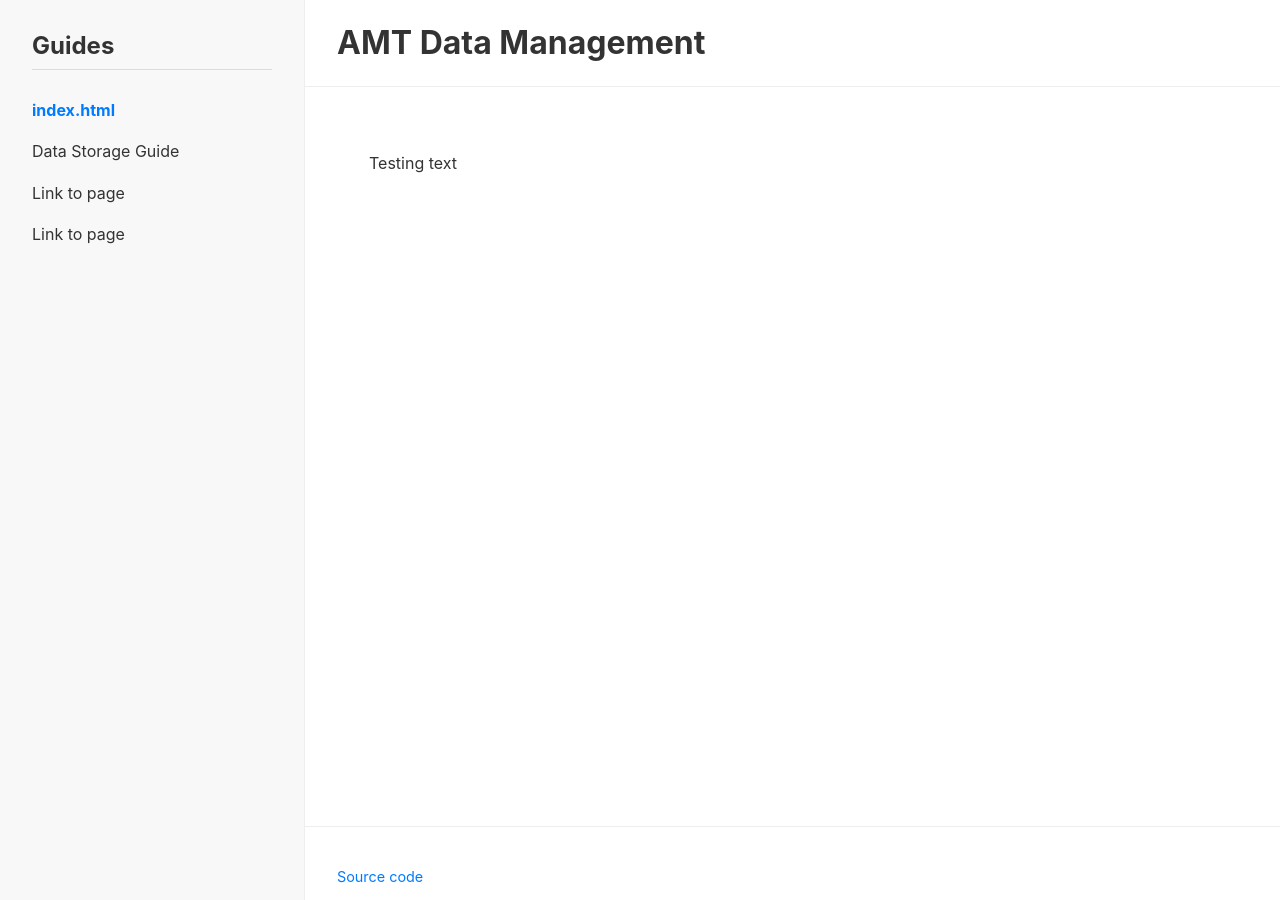
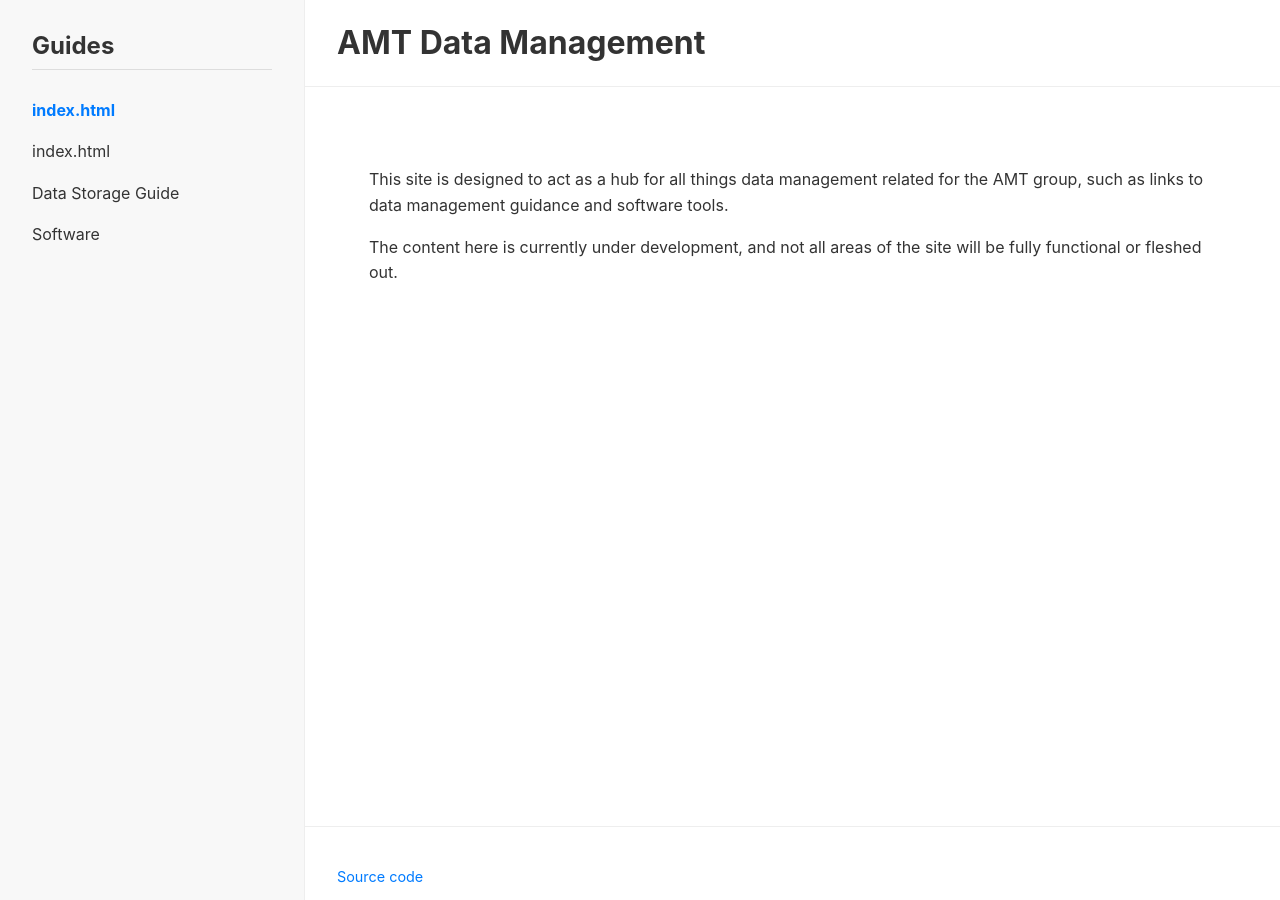
Before and after one commit to Applied-Materials-Technology/data-storage-guide, a Jekyll site: the page built from index.html, in a window 1280 px wide and 900 px high. Built offline with Jekyll 4.4.1, drawn with Linux system fonts in a browser that asks for light colours.

Commit message:
removed some placeholder text

```diff
--- a/_layouts/default_october.html
+++ b/_layouts/default_october.html
@@ -12,9 +12,9 @@
         <h2>Guides</h2>
         <ul>
             <li><a href="index.html" class="active">index.html</a></li>
+            <li><a href="{{ "/base/" | absolute_url }}">index.html</a></li>
             <li><a href="{{ "/base/export.html" | absolute_url }}">Data Storage Guide</a></li>
-            <li><a href="page2.html">Link to page</a></li>
-            <li><a href="page3.html">Link to page</a></li>
+            <li><a href="{{ "/base/software.html" | absolute_url }}">Software</a></li>
         </ul>
     </nav>
 
--- a/index.html
+++ b/index.html
@@ -4,5 +4,11 @@ title: Home
 ---
 
 <div class="content">
-    <h>Testing text</h>
+    <p>This site is designed to act as a hub for all things data
+        management related for the AMT group, such as links to
+        data management guidance and software tools.
+    </p>
+    <p>The content here is currently under development, and not all
+        areas of the site will be fully functional or fleshed out.
+    </p>
 </div>
```
Also changed, not shown: base/software.html (added, +19 -0 lines).
